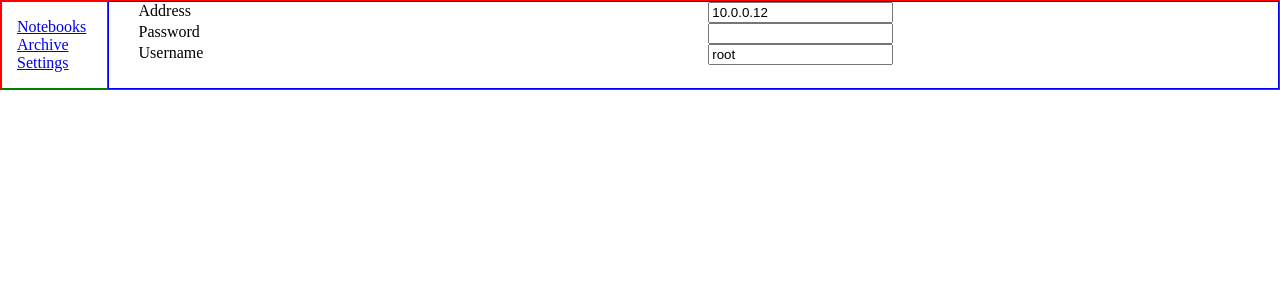
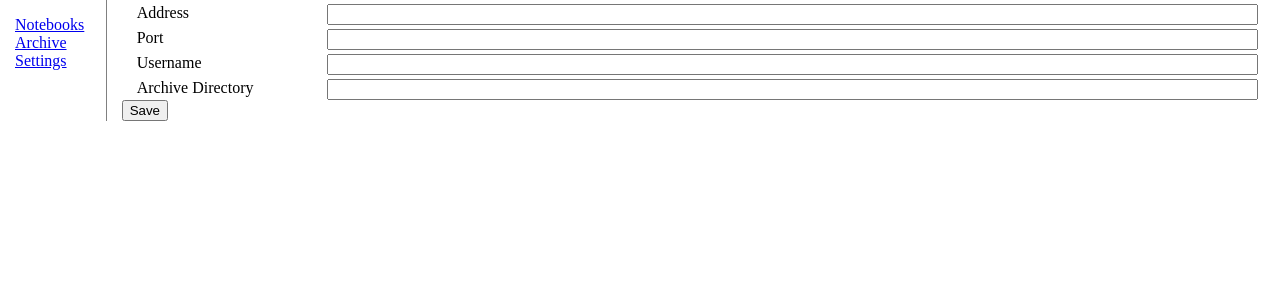
Before and after one commit to oisinmulvihill/remarkable-friend-ui, a React app: page /settings in a window 1280 px wide. Shown: the top 300 px of the page. Built offline with nearby package versions, Linux system fonts and the light colour scheme; the HTML template or start-up script is replaced by a standard one.

Commit message:
Working on settings page to manage the configuration file.

```diff
--- a/src/js/actions/APIActions.js
+++ b/src/js/actions/APIActions.js
@@ -13,3 +13,10 @@ export function notebookListing(notebooks) {
     payload: notebooks
   }
 }
+
+export function getConfiguration() {
+  console.log('getConfiguration');
+  return {
+    type: 'GET_CONFIGURATION'
+  }
+}
--- a/src/js/components/Notebook.jsx
+++ b/src/js/components/Notebook.jsx
@@ -2,6 +2,7 @@
 import React from 'react'
 import PropTypes from 'prop-types'
 import { Row, Col } from 'react-grid-system'
+import * as apiActions from '../actions/APIActions'
 
 
 class Notebook extends React.Component {
--- a/src/js/components/SettingsForm.jsx
+++ b/src/js/components/SettingsForm.jsx
@@ -8,30 +8,38 @@ let SettingsForm = props => {
   const { handleSubmit, connectDeviceResult } = props
 
   return (
-    <Container fluid={ true }>
+    <Container fluid={ true } className='settings'>
       <form onSubmit={handleSubmit}>
-        <Row>
-          <Col>
+        <Row className='field_row'>
+          <Col md={ 2 }>
             <label htmlFor="address">Address</label>
           </Col>
-          <Col>
+          <Col md={ 10 } >
             <Field name="address" component="input" type="text" />
           </Col>
         </Row>
-        <Row>
-          <Col>
-            <label htmlFor="password">Password</label>
+        <Row className='field_row'>
+          <Col md={ 2 }>
+            <label htmlFor="port">Port</label>
           </Col>
-          <Col>
-            <Field name="password" component="input" type="text" />
+          <Col md={ 10 }>
+            <Field name="port" component="input" type="text" />
           </Col>
         </Row>
-        <Row>
-          <Col>
+        <Row className='field_row'>
+          <Col md={ 2 }>
             <label htmlFor="username">Username</label>
           </Col>
-          <Col>
+          <Col md={ 10 }>
             <Field name="username" component="input" type="username" />
+          </Col>
+        </Row>
+        <Row className='field_row'>
+          <Col md={ 2 }>
+            <label htmlFor="username">Archive Directory</label>
+          </Col>
+          <Col md={ 10 }>
+            <Field name="archive" component="input" type="archive" />
           </Col>
         </Row>
        </form>
@@ -40,13 +48,7 @@ let SettingsForm = props => {
 }
 
 SettingsForm = reduxForm({
-  form: 'settings',
-  initialValues: {
-    address: '10.0.0.12',
-    // address: '10.11.99.1',
-    username: 'root',
-    password: ''
-  }
+  form: 'settings'
 })(SettingsForm)
 
 export default SettingsForm
--- a/src/js/containers/App.jsx
+++ b/src/js/containers/App.jsx
@@ -11,6 +11,7 @@ import * as apiActions from '../actions/APIActions';
 import NotebookScreen from './NotebookScreen';
 import ArchiveScreen from './ArchiveScreen';
 import SettingScreen from './SettingScreen';
+
 import app_style from '../../sass/app.scss';
 
 
@@ -18,9 +19,9 @@ class App extends React.Component {
   render() {
     return (
       <Router>
-        <Container fluid={ true } class="root">
+        <Container fluid={ true } className="root">
           <Row>
-            <Col md={ 1 } class="menu">
+            <Col md={ 1 } className="menu">
               <ul>
                 <li><Link to="/">Notebooks</Link></li>
                 <li><Link to="/archive">Archive</Link></li>
--- a/src/js/containers/NotebookScreen.jsx
+++ b/src/js/containers/NotebookScreen.jsx
@@ -28,7 +28,7 @@ class NotebookScreen extends React.Component {
     this.props.listNotebooks()
   }
 
-  render(){
+  render() {
     const header = (
       <Row>
         <Col>
--- a/src/js/containers/SettingScreen.jsx
+++ b/src/js/containers/SettingScreen.jsx
@@ -3,27 +3,37 @@ import React from 'react'
 import PropTypes from 'prop-types'
 import { connect } from 'react-redux'
 import { Container, Row, Col } from 'react-grid-system'
-
+import * as apiActions from '../actions/APIActions'
 import SettingsForm from '../components/SettingsForm'
 
 
 class SettingScreen extends React.Component {
+  static propTypes = {}
 
-  static propTypes = {
+  componentDidMount() {
+    this.props.getConfiguration()
+  }
+
+  onSave() {
+  	console.log("Save config to disk.");
   }
 
   render() {
     return (
-      <SettingsForm />
+    	<div>
+      		<SettingsForm />
+            <button onClick={this.onSave}>Save</button>
+       </div>
     );
   }
-
 }
 
 const mapStateToProps = (state) => ({
+	settings: state.settings
 });
 
 const mapDispatchToProps = {
+	getConfiguration: apiActions.getConfiguration,
 };
 
 export default connect(mapStateToProps, mapDispatchToProps)(SettingScreen);
--- a/src/js/reducers/index.js
+++ b/src/js/reducers/index.js
@@ -7,7 +7,14 @@ import { reducer as formReducer } from 'redux-form'
 // Set initial state
 const initialState = {
 	connectDeviceResult: {message: '', status: ''},
-  notebooks: []
+  notebooks: [],
+  settings: {
+    address: '10.0.0.12',
+    // address: '10.11.99.1',
+    port: 22,
+    username: 'root',
+    archive: '~/.rmfriend/notebooks'
+  }
 }
 
 function apiReducer(state=initialState, action) {
--- a/src/sass/app.scss
+++ b/src/sass/app.scss
@@ -10,3 +10,14 @@
   margin: 1px;
   padding: 1px;
 }
+
+.settings {
+
+	.field_row {
+		margin-top: 4px;
+	}
+
+	input {
+		width: 100%;
+	}
+}
--- a/src/sass/layout.scss
+++ b/src/sass/layout.scss
@@ -8,7 +8,7 @@ html, body {
   margin: 0;
   padding: 0;
 
-  border: 1px solid red;
+  //border: 1px solid red;
 
   .menu {
     margin: 0;
@@ -21,19 +21,19 @@ html, body {
       list-style: none;
 
       li {
-
       }
 
     }
 
-    border: 1px solid green;
+    border-right: 1px solid gray;
+    //border: 1px solid green;
   }
 
   .screen {
     margin: 0;
     padding: 0;
 
-    border: 1px solid blue;
+    // border: 1px solid blue;
   }
 
 }
```
Also changed, not shown: 1 other file (tests, documents, lock files or other folders).
